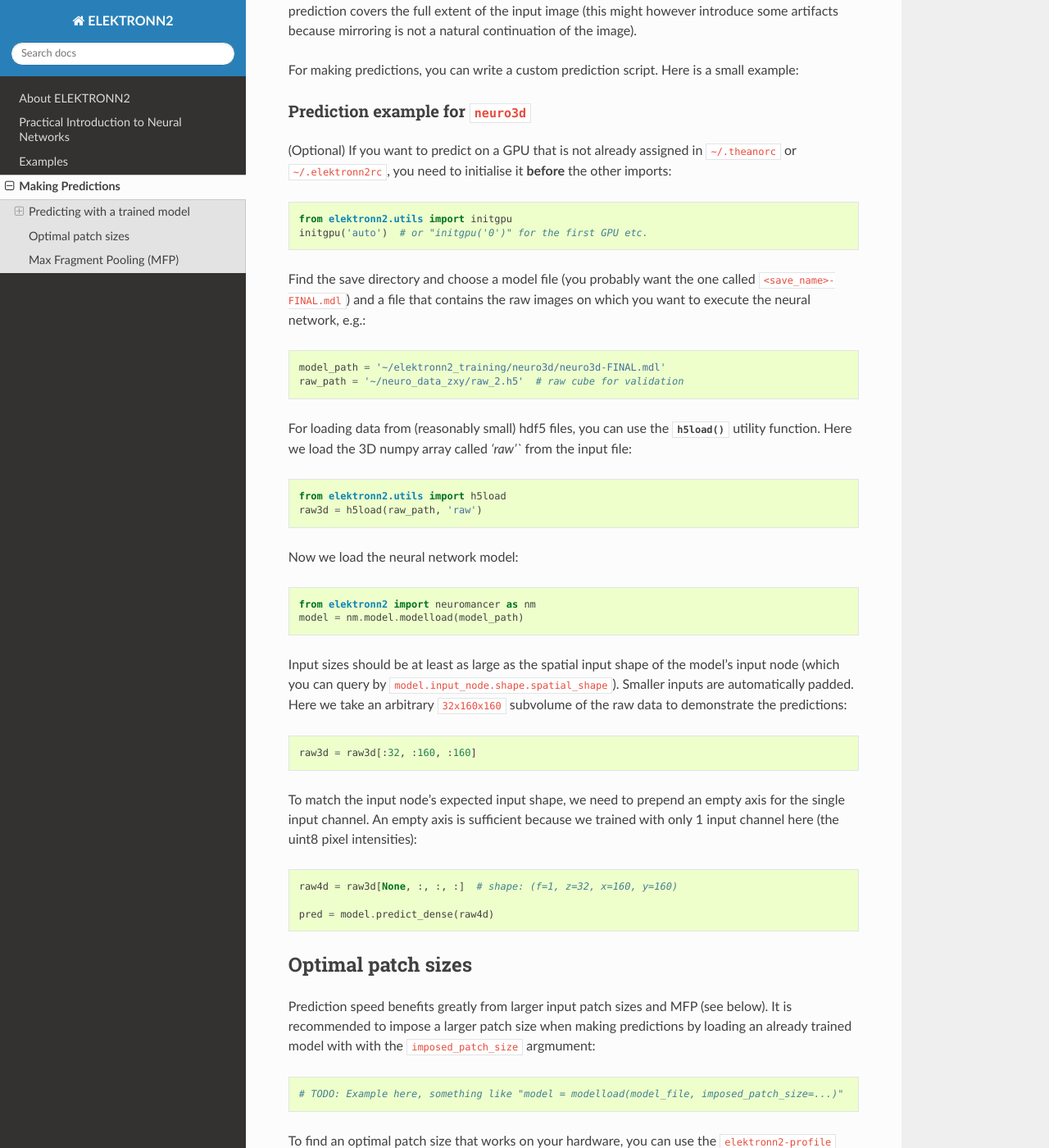
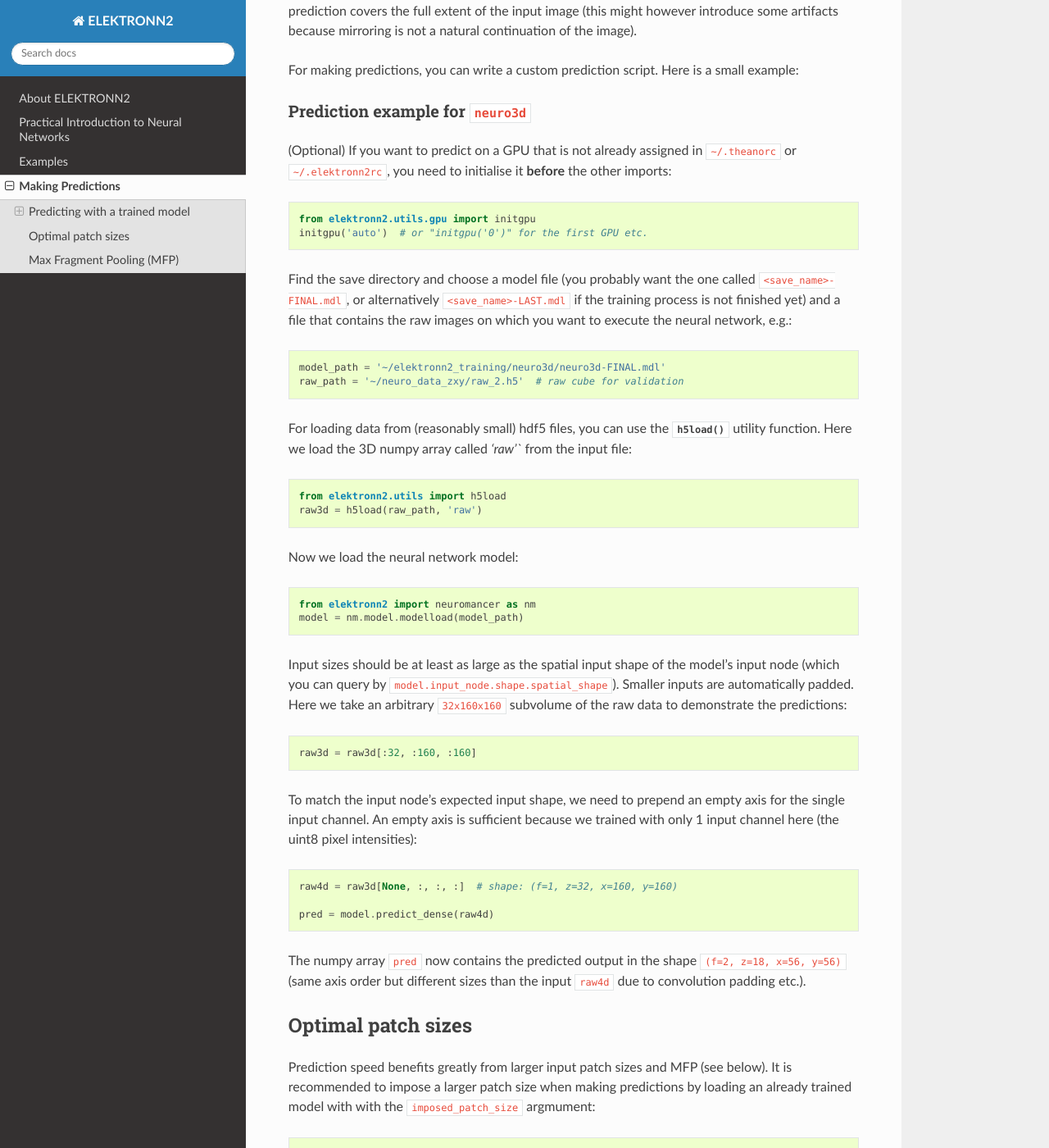
Before and after one commit to ELEKTRONN/ELEKTRONN2, a Sphinx documentation site: the page built from docs/predictions.rst, in a window 1280 px wide and 1400 px high, scrolled down 409 px. Shown: the whole window at 82% size. Built offline with Sphinx 7.4.7 and the Read the Docs theme 2.0.0, drawn with Linux system fonts in a browser that asks for light colours; formulas are drawn with MathJax 3; pages that are not in the unit, such as notebooks, are missing from menus.

Commit message:
docs: Small updates

```diff
--- a/docs/elektronn2.rst
+++ b/docs/elektronn2.rst
@@ -162,6 +162,9 @@
 the new environment and ensure all ELEKTRONN2 executables are on your PATH.
 The effects of the activation only last for the current shell session, so
 remember to repeat this step after re-opening your shell.
+
+.. TODO: "conda activate" works in all shells starting with conda 4.4, so we
+can remove the "activate" distinction above in, let's say 2018.
 
 
 Installing with ``pip``
--- a/docs/predictions.rst
+++ b/docs/predictions.rst
@@ -32,11 +32,12 @@ Prediction example for ``neuro3d``
 ``~/.theanorc`` or ``~/.elektronn2rc``, you need to initialise it
 **before** the other imports::
 
-  from elektronn2.utils import initgpu
+  from elektronn2.utils.gpu import initgpu
   initgpu('auto')  # or "initgpu('0')" for the first GPU etc.
 
 Find the save directory and choose a model file (you probably want the
-one called ``<save_name>-FINAL.mdl``) and a file that contains the raw
+one called ``<save_name>-FINAL.mdl``, or alternatively ``<save_name>-LAST.mdl``
+if the training process is not finished yet) and a file that contains the raw
 images on which you want to execute the neural network, e.g.::
 
   model_path = '~/elektronn2_training/neuro3d/neuro3d-FINAL.mdl'
@@ -72,6 +73,10 @@ trained with only 1 input channel here (the uint8 pixel intensities)::
   raw4d = raw3d[None, :, :, :]  # shape: (f=1, z=32, x=160, y=160)
 
   pred = model.predict_dense(raw4d)
+
+The numpy array ``pred`` now contains the predicted output in the
+shape ``(f=2, z=18, x=56, y=56)`` (same axis order but different sizes than
+the input ``raw4d`` due to convolution padding etc.).
 
 .. TODO: Link to complete copy-pastable example "predict.py"? Or even automate (templated) predict.py creation in save_dir and refer to it?
 
```
